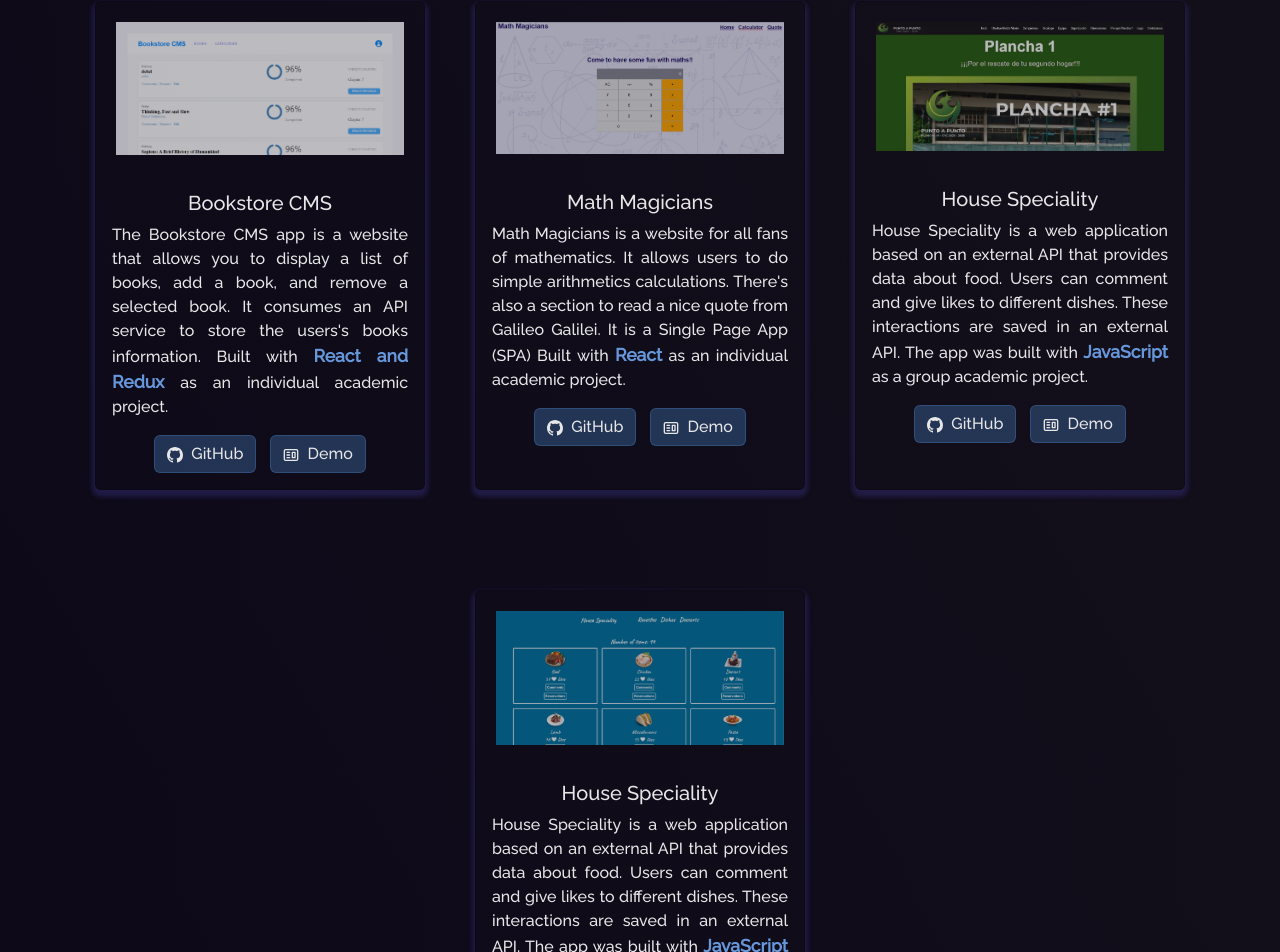
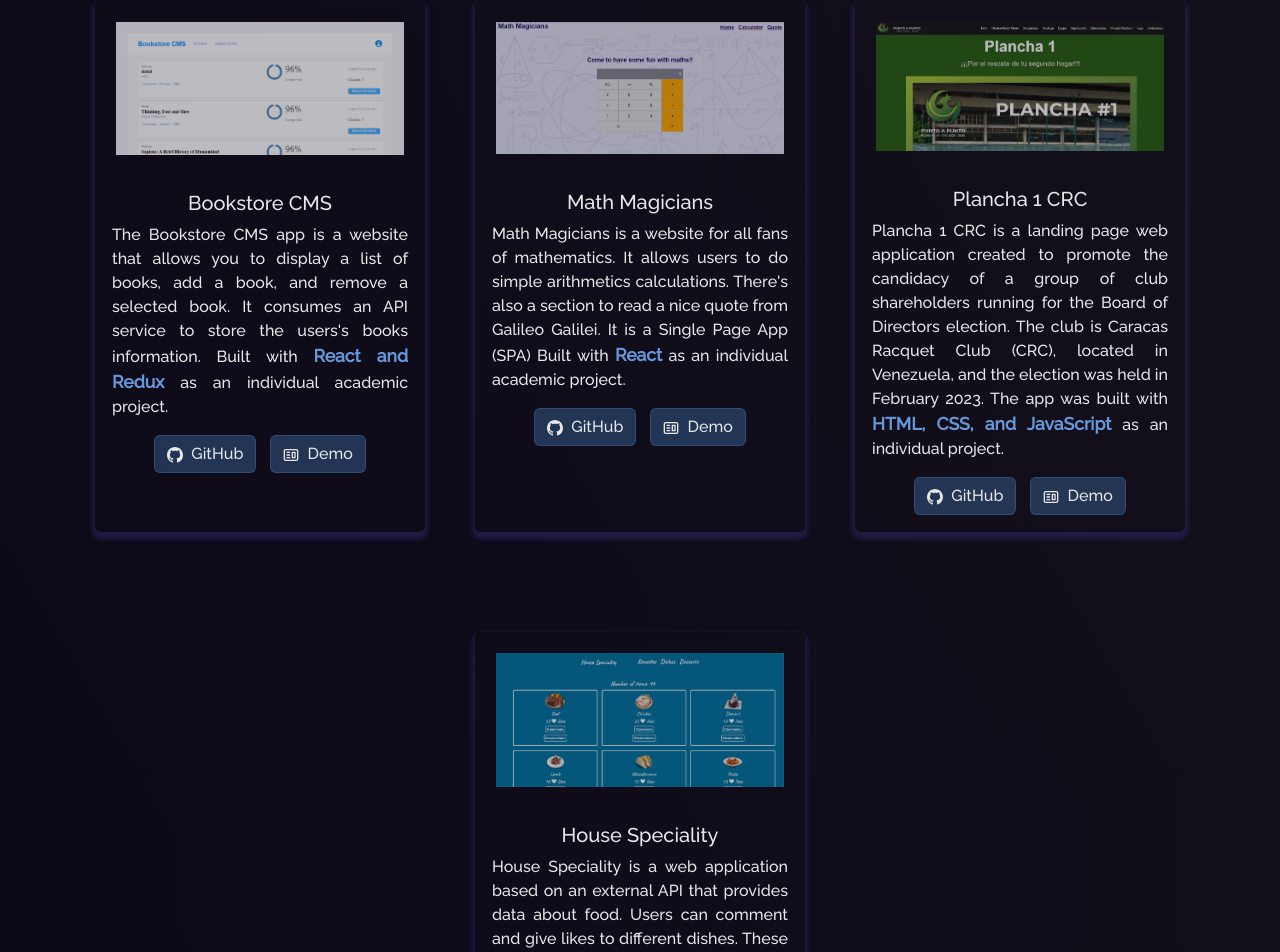
Before and after one commit to DarioAlessioR/Portfolio-DarioAlessio, a React (Create React App) app: page /project in a window 1280 px wide. Shown: the part 1009-1961 px from the top of the page. Built offline with nearby package versions, Linux system fonts and the light colour scheme.

Commit message:
Update Projects.js

```diff
--- a/src/components/Projects/Projects.js
+++ b/src/components/Projects/Projects.js
@@ -118,12 +118,12 @@
             <ProjectCard
               imgPath={plancha1crc}
               isBlog={false}
-              title="House Speciality"
-              description=<p>House Speciality is a web application based on an external API
-               that provides data about food.
-               Users can comment and give likes to different dishes. These interactions are
-               saved in an external API. The app was built with <span className="stack">JavaScript</span> as a
-                 group academic project.</p>
+              title="Plancha 1 CRC"
+              description=<p>Plancha 1 CRC is a landing page web application created to promote
+               the candidacy of a group of club shareholders running for the Board of Directors election. The club is
+               Caracas Racquet Club (CRC), located in Venezuela, and the election was held in February 2023.
+               The app was built with <span className="stack">HTML, CSS, and JavaScript</span> as an individual
+               project.</p>
               ghLink="https://github.com/DarioAlessioR/JS-Capstone/tree/dev"
               demoLink="https://plancha1crc.netlify.app/"
             />
```
